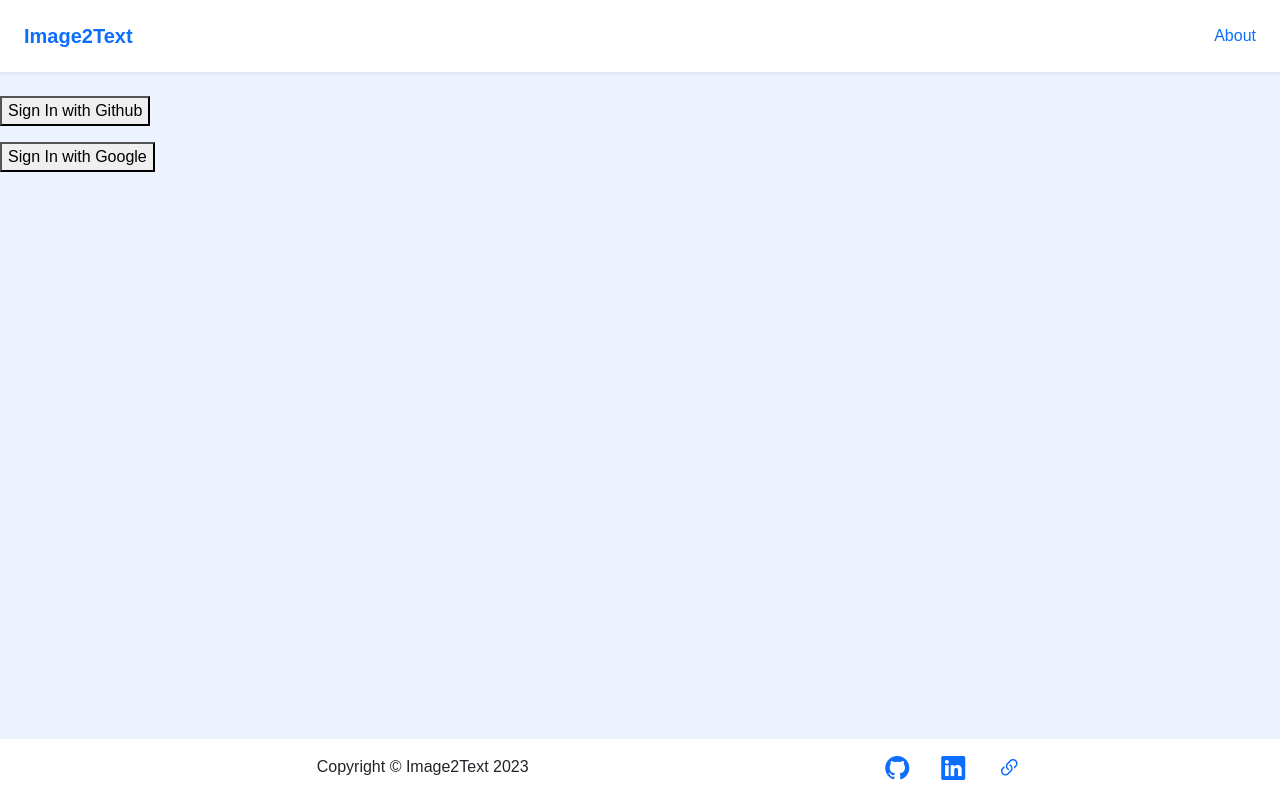
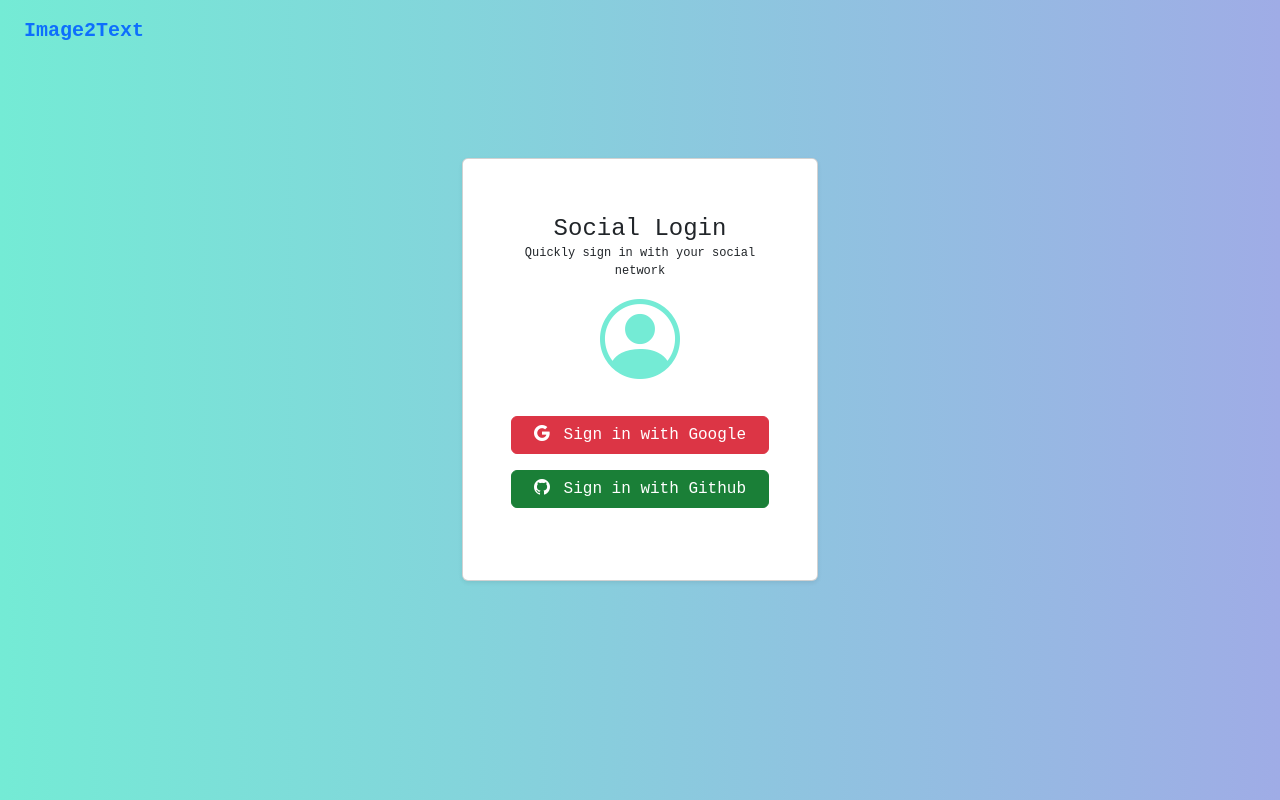
Before and after one commit to lisette-glez/spend-trail, a Nuxt app: page /login in a window 1280 px wide. Built offline with nearby package versions, Linux system fonts and the light colour scheme; no server answers.

Commit message:
add login card style

```diff
--- a/assets/css/main.css
+++ b/assets/css/main.css
@@ -1,6 +1,28 @@
 body {
-    font-family: sans-serif;
-    background-color: #edf3ff;
+    font-family: monospace;
+    background-image: linear-gradient(to right, #74ebd5 0%, #9face6 100%);
+}
+
+.github-btn {
+    background-color: #1A7F37;
+    border-color:#1A7F37;
+    font-weight: 500;
+    font-size: 16px;
+}
+
+.github-btn:hover {
+    background-color: #1a6630;
+    border-color: #1a6630;
+}
+
+.card-login .bi-person-circle {
+    font-size: 5rem;
+    color: #74ebd5
+}
+
+.card-login p{
+    font-size: 12px;
+    margin-bottom: 0.5rem;
 }
 
 /* upload component */
--- a/components/TheHeader.vue
+++ b/components/TheHeader.vue
@@ -18,19 +18,18 @@
 </script>
 
 <template>
-  <nav class="navbar navbar-expand bg-white py-3 shadow-sm">
+  <nav class="navbar navbar-expand py-3">
     <div>
       <span class="navbar-brand fw-bold ms-4 text-primary" href="#"
         >Image2Text</span
       >
     </div>
-    <ul class="navbar-nav ms-auto">
+    <ul class="navbar-nav ms-auto" v-if="user">
       <li class="nav-item cs-pointer me-3">
         <NuxtLink to="/" class="nav-link"
           ><span class="text-primary">About</span></NuxtLink
         >
       </li>
-      <template v-if="user">
       <li class="nav-item cs-pointer me-3">
         <NuxtLink to="/upload-image" class="nav-link"
           ><span class="text-primary">Live demo</span></NuxtLink
@@ -49,7 +48,6 @@
           ><span class="text-primary">Logout</span></NuxtLink
         >
       </li>
-      </template>
     </ul>
   </nav>
 </template>
--- a/layouts/default.vue
+++ b/layouts/default.vue
@@ -1,7 +1,9 @@
 <template>
   <div>
     <TheHeader />
-    <slot />
-    <TheFooter />
+    <div class="container mt-5">
+      <slot />
+    </div>
+    <!-- <TheFooter /> -->
   </div>
 </template>
--- a/pages/login.vue
+++ b/pages/login.vue
@@ -1,20 +1,7 @@
 <script setup lang="ts">
 const supabase = useSupabaseClient();
 
-// const email = ref("");
-
-// const signInWithOtp = async () => {
-//   console.log("Entre aqui");
-//   const { error } = await supabase.auth.signInWithOtp({
-//     email: email.value,
-//     options: {
-//       emailRedirectTo: "http://localhost:3000/confirm",
-//     },
-//   });
-//   if (error) console.log(error);
-// };
-
-const handleLogin = async () => {
+const handleGithubLogin = async () => {
   const { error } = await supabase.auth.signInWithOAuth({
     provider: "github",
     options: {
@@ -27,7 +14,7 @@
   }
 };
 
-const loginGoogle = async () => {
+const handleGoogleLogin = async () => {
   const { error } = await supabase.auth.signInWithOAuth({
     provider: "google",
     options: {
@@ -46,19 +33,33 @@
 </script>
 
 <template>
-  <div>
-    <div class="mt-4">
-      <button @click="handleLogin">Sign In with Github</button>
+  <div class="row justify-content-center pt-5">
+    <div class="col-sm-6 col-md-4">
+      <div class="card shadow-sm card-login">
+        <div class="card-body p-5 text-center">
+          <h4 class="card-title mt-2 mb-0">Social Login</h4>
+          <p>Quickly sign in with your social network</p>
+          <i class="bi bi-person-circle"></i>
+          <div class="d-grid gap-2 mt-2">
+            <button
+              class="btn btn-danger"
+              type="button"
+              @click="handleGoogleLogin"
+            >
+              <i class="bi bi-google me-1"></i>
+              Sign in with Google
+            </button>
+            <button
+              class="btn btn-primary github-btn mt-2 mb-4"
+              type="button"
+              @click="handleGithubLogin"
+            >
+              <i class="bi bi-github me-1"></i>
+              Sign in with Github
+            </button>
+          </div>
+        </div>
+      </div>
     </div>
-    <div class="mt-3">
-      <button @click="loginGoogle">Sign In with Google</button>
-    </div>
-    <!-- <div>
-      <button @click="loginGoogle">Sign In with Google</button>
-    </div>
-    <div>
-      <button @click="signInWithOtp">Sign In with E-Mail</button>
-      <input v-model="email" type="email" />
-    </div> -->
   </div>
 </template>
```
Lines whose indentation alone changed are shown as unchanged.
